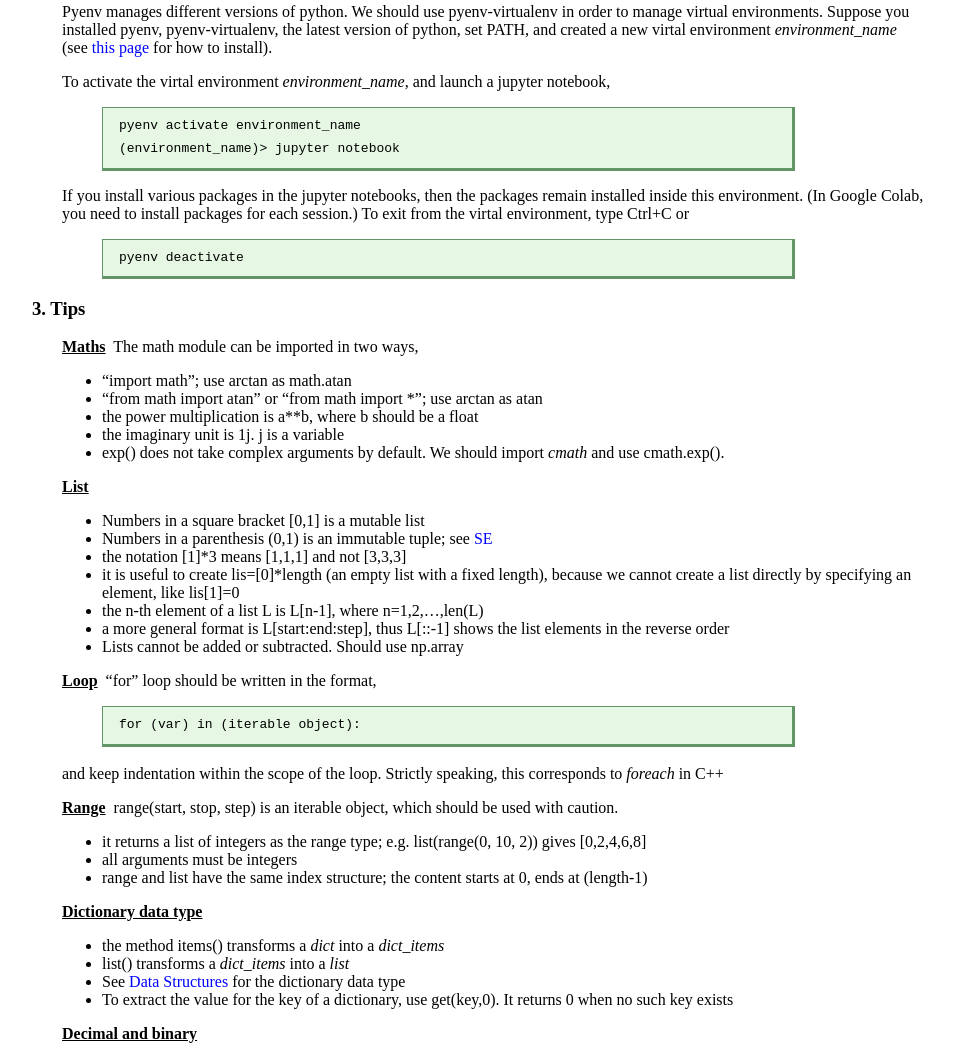
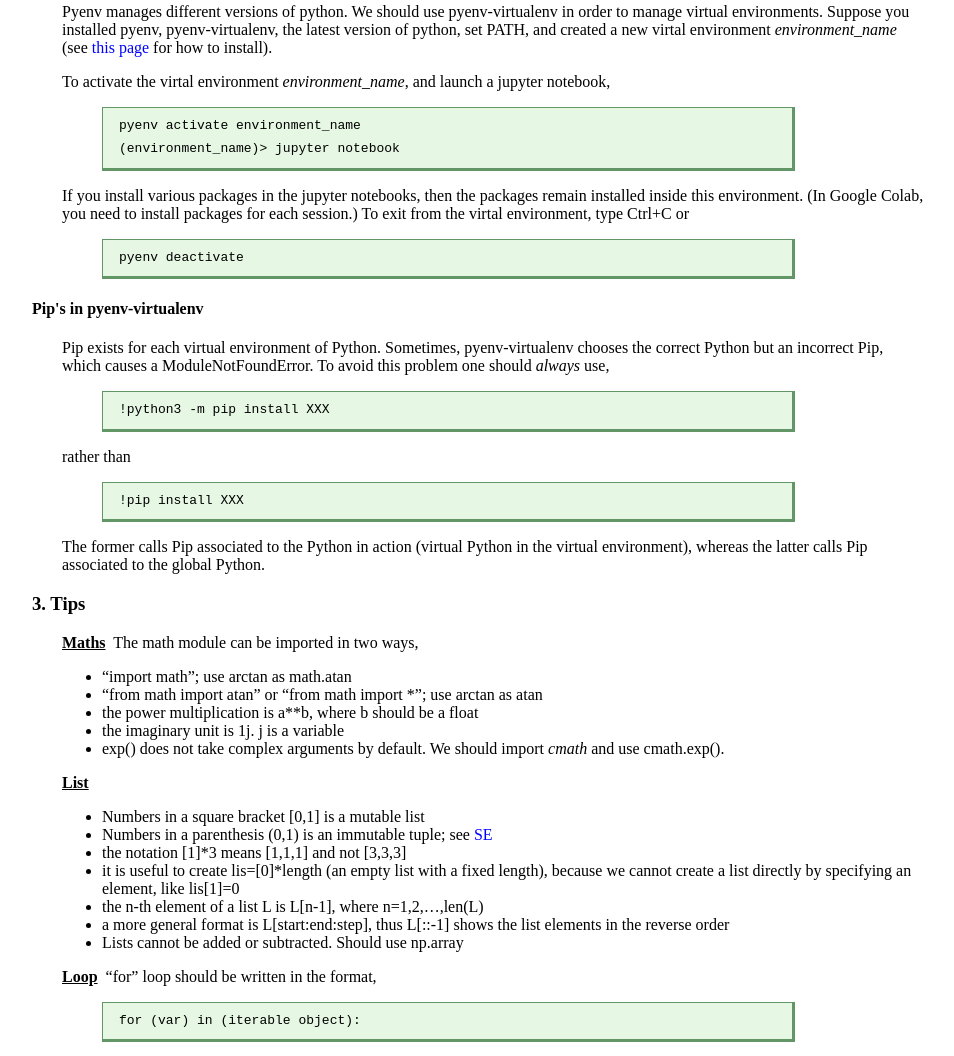
Before and after one commit to suzuki-r/suzuki-r.github.io, a plain HTML site: page link/Python.html in a window 1280 px wide. Shown: the part 1074-2130 px from the top of the page, without its empty margins (133-1087 px from the left). Drawn offline with Linux system fonts and the light colour scheme.

Commit message:
update python

```diff
--- a/link/Python.html
+++ b/link/Python.html
@@ -106,6 +106,25 @@ div.comments{margin: 0px auto; text-align: left; width: 90%; background-color:wh
             <pre>pyenv deactivate</pre>
         </div>
       </div>
+      <h4>Pip's in pyenv-virtualenv<br>
+      </h4>
+      <div style="margin-left:30px; margin-right:30px;">
+        <p>Pip exists for each virtual environment of Python.
+          Sometimes, pyenv-virtualenv chooses the correct Python but an incorrect Pip, which causes a ModuleNotFoundError.
+          To avoid this problem one should <i>always</i> use,
+        </p>
+        <div class="quote">
+          <pre>!python3 -m pip install XXX</pre>
+      </div>
+      <p>
+        rather than
+        <div class="quote">
+          <pre>!pip install XXX</pre>
+      </div>
+        <p>The former calls Pip associated to the Python in action (virtual Python in the virtual environment),
+          whereas the latter calls Pip associated to the global Python.
+      </p>
+      </div>
 <h3 id="sec3">3. Tips<br>
         </h3>
         <div style="margin-left:30px; margin-right:30px;">
```
